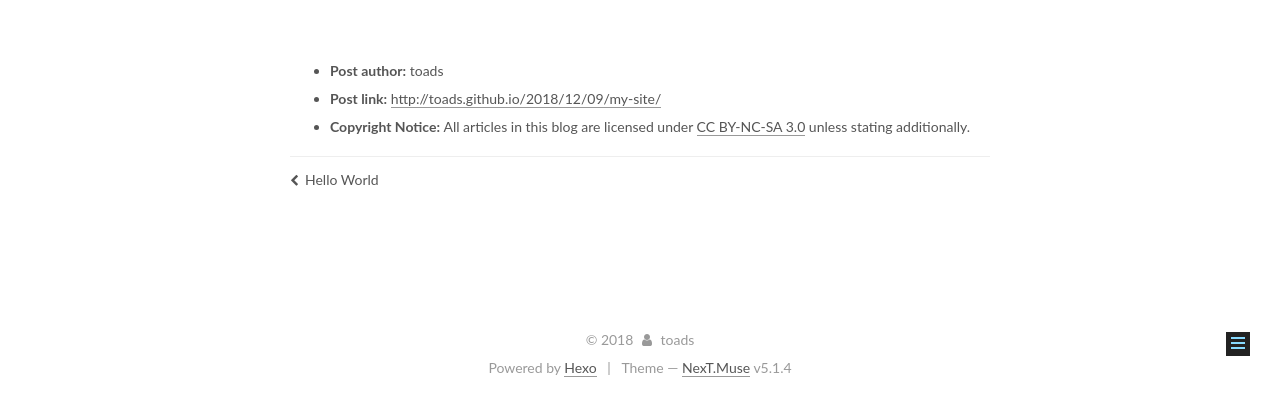
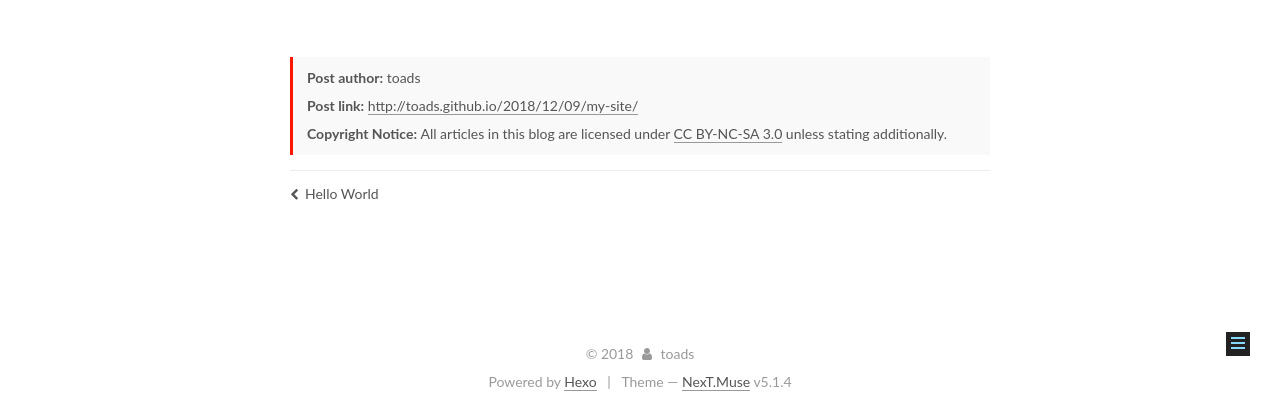
Before and after one commit to toads/toads.github.io, a plain HTML site: page 2018/12/09/my-site/index.html in a window 1280 px wide. Shown: the part 399-815 px from the top of the page. Drawn offline with nearby package versions, Linux system fonts and the light colour scheme; some packages are replaced by stand-ins of ours; no server answers; a script that the page names is missing.

Commit message:
Site updated: 2018-12-10 09:09:13

```diff
--- a/css/main.css
+++ b/css/main.css
@@ -1641,6 +1641,13 @@ pre .javascript .function {
 .fancybox-close:hover {
   border: none;
 }
+.post-copyright {
+  margin: 2em 0 0;
+  padding: 0.5em 1em;
+  border-left: 3px solid #ff1700;
+  background-color: #f9f9f9;
+  list-style: none;
+}
 .rtl.post-body p,
 .rtl.post-body a,
 .rtl.post-body h1,
@@ -1822,7 +1829,7 @@ pre .javascript .function {
   width: 4px;
   height: 4px;
   border-radius: 50%;
-  background: #65ffd1;
+  background: #2b01ff;
 }
 .links-of-blogroll {
   font-size: 13px;
```
